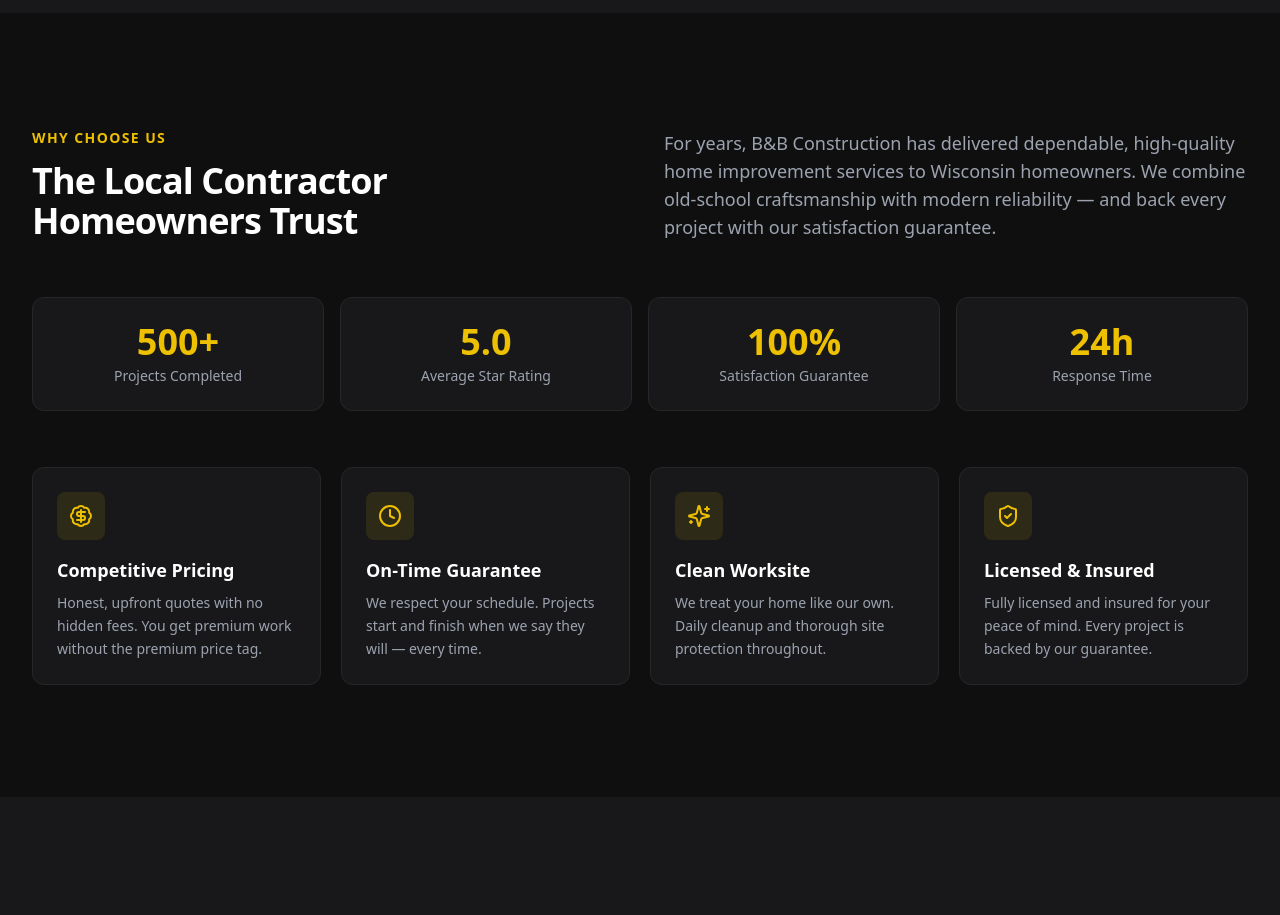
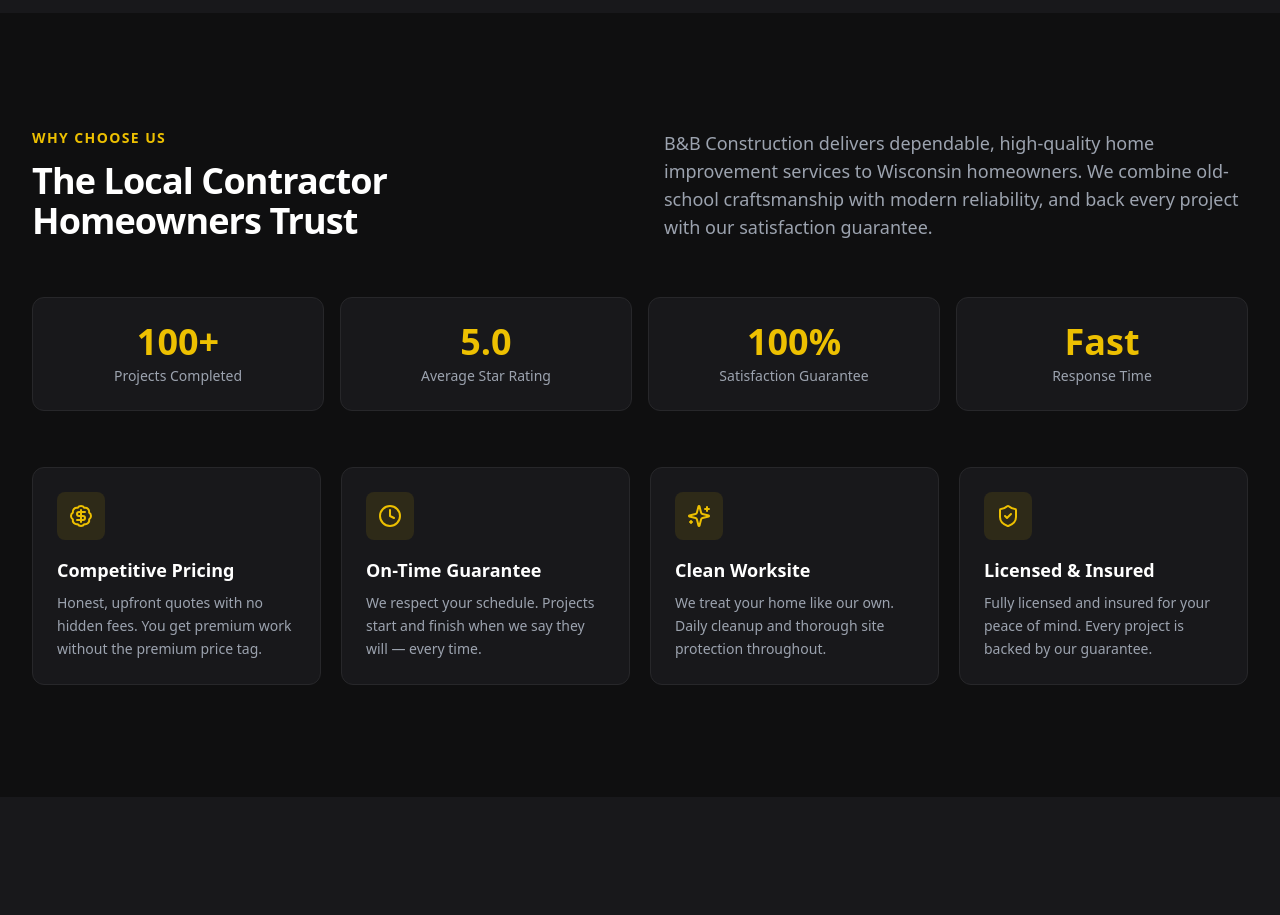
Before and after one commit to CKDesign-US/B-BConstruction, a React (Vite) app: page / in a window 1280 px wide. Shown: the part 2900-3815 px from the top of the page. Built offline with nearby package versions, Linux system fonts and the light colour scheme.

Commit message:
Update WhyChooseUs.tsx

```diff
--- a/src/components/WhyChooseUs.tsx
+++ b/src/components/WhyChooseUs.tsx
@@ -41,9 +41,9 @@ export default function WhyChooseUs() {
             transition={{ duration: 0.5, delay: 0.1 }}
             className="text-gray-400 text-lg"
           >
-            For years, B&B Construction has delivered dependable, high-quality home improvement
+            B&B Construction delivers dependable, high-quality home improvement
             services to Wisconsin homeowners. We combine old-school craftsmanship with modern
-            reliability — and back every project with our satisfaction guarantee.
+            reliability, and back every project with our satisfaction guarantee.
           </motion.p>
         </div>
 
@@ -56,10 +56,10 @@ export default function WhyChooseUs() {
           className="grid grid-cols-2 lg:grid-cols-4 gap-4 mb-14"
         >
           {[
-            { stat: '500+', label: 'Projects Completed' },
+            { stat: '100+', label: 'Projects Completed' },
             { stat: '5.0', label: 'Average Star Rating' },
             { stat: '100%', label: 'Satisfaction Guarantee' },
-            { stat: '24h', label: 'Response Time' },
+            { stat: 'Fast', label: 'Response Time' },
           ].map((item) => (
             <div
               key={item.label}
```
